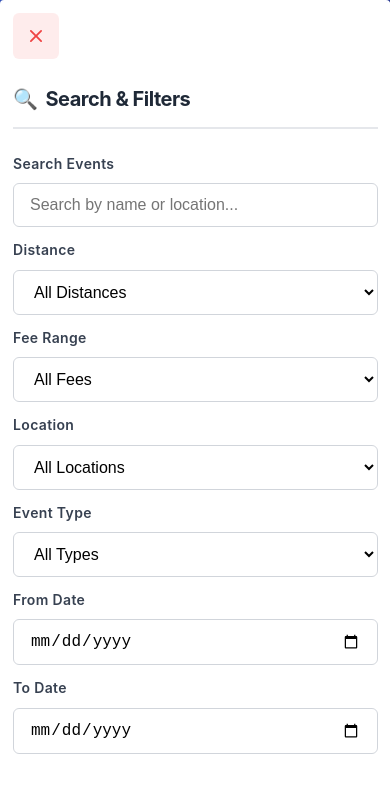
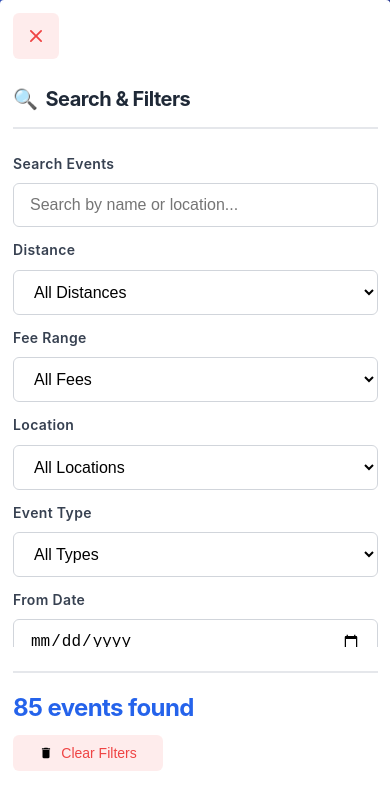
Before and after one commit to sjsakib/bd-races, a website: page page/index.html in a window 390 px wide. Both pictures are taken after a click on the button "Filter". Drawn offline with Linux system fonts and the light colour scheme.

Commit message:
fixed sidebar scroll

```diff
--- a/page/css/styles.css
+++ b/page/css/styles.css
@@ -1,4 +1,9 @@
 :root {
+    /* iOS safe area support */
+    --safe-area-top: env(safe-area-inset-top);
+    --safe-area-bottom: env(safe-area-inset-bottom);
+    --safe-area-left: env(safe-area-inset-left);
+    --safe-area-right: env(safe-area-inset-right);
     /* Colors */
     --primary-50: #eff6ff;
     --primary-100: #dbeafe;
@@ -512,13 +517,19 @@ body {
         bottom: 0;
         z-index: 1000;
         background: white;
-        overflow-y: scroll;
+        overflow-y: auto;
         -webkit-overflow-scrolling: touch;
-        padding: 20px 20px 100px 20px;
+        padding: calc(20px + var(--safe-area-top))
+            calc(20px + var(--safe-area-right))
+            calc(120px + var(--safe-area-bottom))
+            calc(20px + var(--safe-area-left));
         transform: translateX(-100%);
         transition: transform 0.3s ease;
-        height: 100%;
+        height: 100vh;
+        height: 100dvh;
         overscroll-behavior: contain;
+        scroll-behavior: smooth;
+        touch-action: pan-y;
     }
 
     .sidebar.mobile-open {
@@ -578,9 +589,13 @@ body {
     }
 
     .sidebar {
-        padding: var(--space-3) var(--space-3) var(--space-12) var(--space-3);
-        height: 100%;
-        overflow-y: scroll;
+        padding: calc(var(--space-3) + var(--safe-area-top))
+            calc(var(--space-3) + var(--safe-area-right))
+            calc(200px + var(--safe-area-bottom))
+            calc(var(--space-3) + var(--safe-area-left));
+        height: 100vh;
+        height: 100dvh;
+        overflow-y: auto;
         -webkit-overflow-scrolling: touch;
         overscroll-behavior: contain;
         position: fixed;
@@ -588,6 +603,10 @@ body {
         left: 0;
         right: 0;
         bottom: 0;
+        scroll-behavior: smooth;
+        touch-action: pan-y;
+        max-height: 100vh;
+        max-height: 100dvh;
     }
 
     .mobile-menu-toggle {
@@ -649,3 +668,52 @@ body {
     width: 22px;
     height: 22px;
 }
+
+/* Additional mobile scrolling fixes */
+@media (max-width: 1024px) {
+    .sidebar .filters {
+        display: flex;
+        flex-direction: column;
+        height: calc(100vh - 120px);
+        height: calc(100dvh - 120px);
+        overflow: hidden;
+    }
+
+    .sidebar .filters-grid {
+        flex: 1;
+        overflow-y: auto;
+        -webkit-overflow-scrolling: touch;
+        padding-right: var(--space-2);
+        margin-right: calc(-1 * var(--space-2));
+        padding-bottom: var(--space-4);
+    }
+
+    .sidebar .stats {
+        flex-shrink: 0;
+        background: white;
+        border-top: 2px solid var(--gray-200);
+        margin-top: 0;
+        padding-top: var(--space-4);
+        padding-bottom: calc(var(--space-4) + 20px);
+        position: relative;
+        z-index: 2;
+    }
+}
+
+@media (max-width: 768px) {
+    .sidebar .filters {
+        height: calc(
+            100vh - var(--safe-area-top) - var(--safe-area-bottom) - 80px
+        );
+        height: calc(
+            100dvh - var(--safe-area-top) - var(--safe-area-bottom) - 80px
+        );
+    }
+}
+
+/* Fix for very small screens */
+@media (max-width: 480px) {
+    .sidebar {
+        padding-bottom: calc(250px + var(--safe-area-bottom)) !important;
+    }
+}
--- a/page/index.html
+++ b/page/index.html
@@ -130,6 +130,15 @@
                                 </svg>
                                 Clear Filters
                             </button>
+                            <div style="margin-top: 32px; text-align: center">
+                                <a
+                                    class="github-button"
+                                    href="https://github.com/sjsakib/bd-races"
+                                    data-size="large"
+                                    data-show-count="true"
+                                    aria-label="Star sjsakib/bd-races on GitHub"
+                                ></a>
+                            </div>
                         </div>
                     </div>
                 </div>
@@ -144,5 +153,7 @@
             </div>
         </div>
         <script src="js/main.js"></script>
+        <!-- Place this tag in your head or just before your close body tag. -->
+        <script async defer src="https://buttons.github.io/buttons.js"></script>
     </body>
 </html>
```
